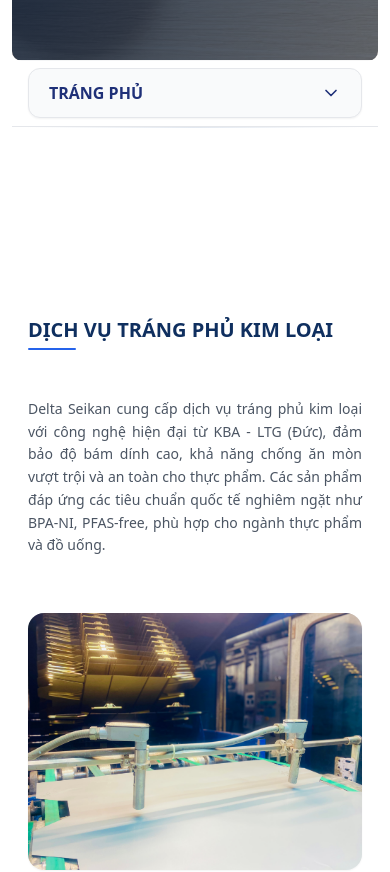
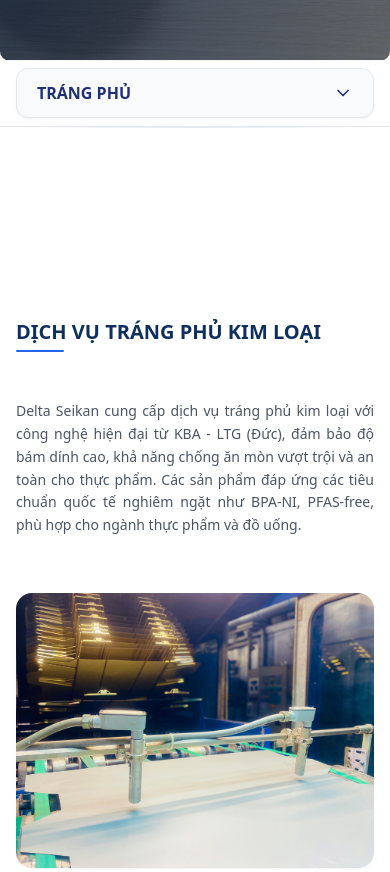
Before and after one commit to lekhanhdat/delta-seikan, a React (Vite) app: page /products in a window 390 px wide. Shown: the part 783-1655 px from the top of the page. Built offline with nearby package versions, Linux system fonts and the light colour scheme.

Commit message:
fix(responsive): remove padding + build vercel

```diff
--- a/src/layouts/MainLayout.css
+++ b/src/layouts/MainLayout.css
@@ -96,8 +96,6 @@
 
 @media (max-width: 768px) {
 	.layout-main {
-		padding-left: 12px;
-		padding-right: 12px;
 		padding-bottom: 24px;
 	}
 
--- a/src/pages/products/components/ProductTabs/ProductTabs.tsx
+++ b/src/pages/products/components/ProductTabs/ProductTabs.tsx
@@ -20,9 +20,7 @@ const ProductTabs = ({ categories, active, onChange }: Props) => {
       if (!tabsListRef.current) return;
 
       const el = tabsListRef.current;
-    console.log(el.scrollWidth, el.clientWidth); // debug log to check dimensions
-
-    const hasOverflow = el.scrollWidth > el.clientWidth ;
+      const hasOverflow = el.scrollWidth > el.clientWidth;
 
       setUseDropdown(hasOverflow);
     };
--- a/tailwind.config.js
+++ b/tailwind.config.js
@@ -34,5 +34,5 @@ export default {
       },
     },
   },
-  plugins: [require("@tailwindcss/line-clamp")],
+  plugins: [],
 };
```
Lines whose indentation alone changed are shown as unchanged.
